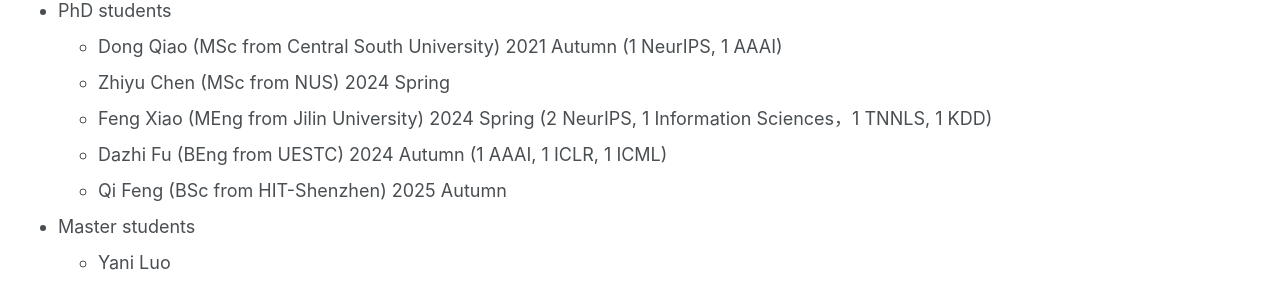
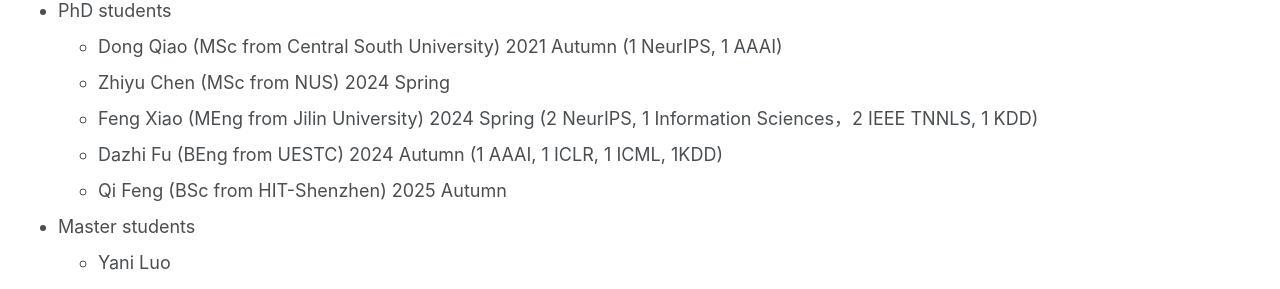
Before and after one commit to jicongfan/jicongfan.github.io, a Jekyll site: the page built from _pages/students.md, in a window 1280 px wide. Shown: the part 259-548 px from the top of the page. Built offline with Jekyll 4.4.1, drawn with Linux system fonts in a browser that asks for light colours.

Commit message:
Update students.md

```diff
--- a/_pages/students.md
+++ b/_pages/students.md
@@ -8,8 +8,8 @@
 - PhD students
 	- Dong Qiao (MSc from Central South University) 2021 Autumn (1 NeurIPS, 1 AAAI)
 	- Zhiyu Chen (MSc from NUS) 2024 Spring
-	- Feng Xiao (MEng from Jilin University) 2024 Spring (2 NeurIPS, 1 Information Sciences，1 TNNLS, 1 KDD)
-	- Dazhi Fu (BEng from UESTC) 2024 Autumn (1 AAAI, 1 ICLR, 1 ICML)
+	- Feng Xiao (MEng from Jilin University) 2024 Spring (2 NeurIPS, 1 Information Sciences，2 IEEE TNNLS, 1 KDD)
+	- Dazhi Fu (BEng from UESTC) 2024 Autumn (1 AAAI, 1 ICLR, 1 ICML,  1KDD)
 	- Qi Feng (BSc from HIT-Shenzhen) 2025 Autumn
 
 - Master students
```
